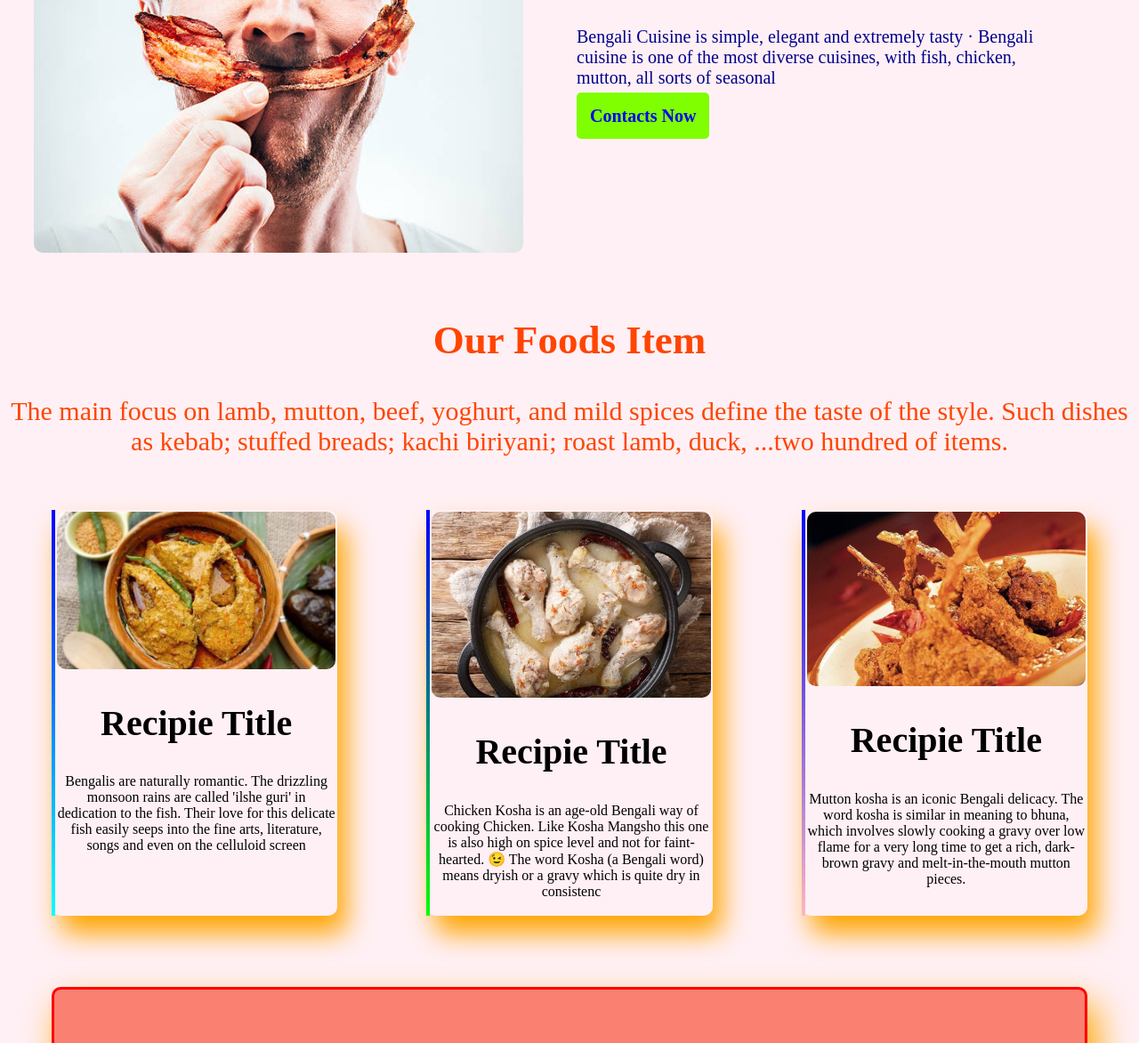
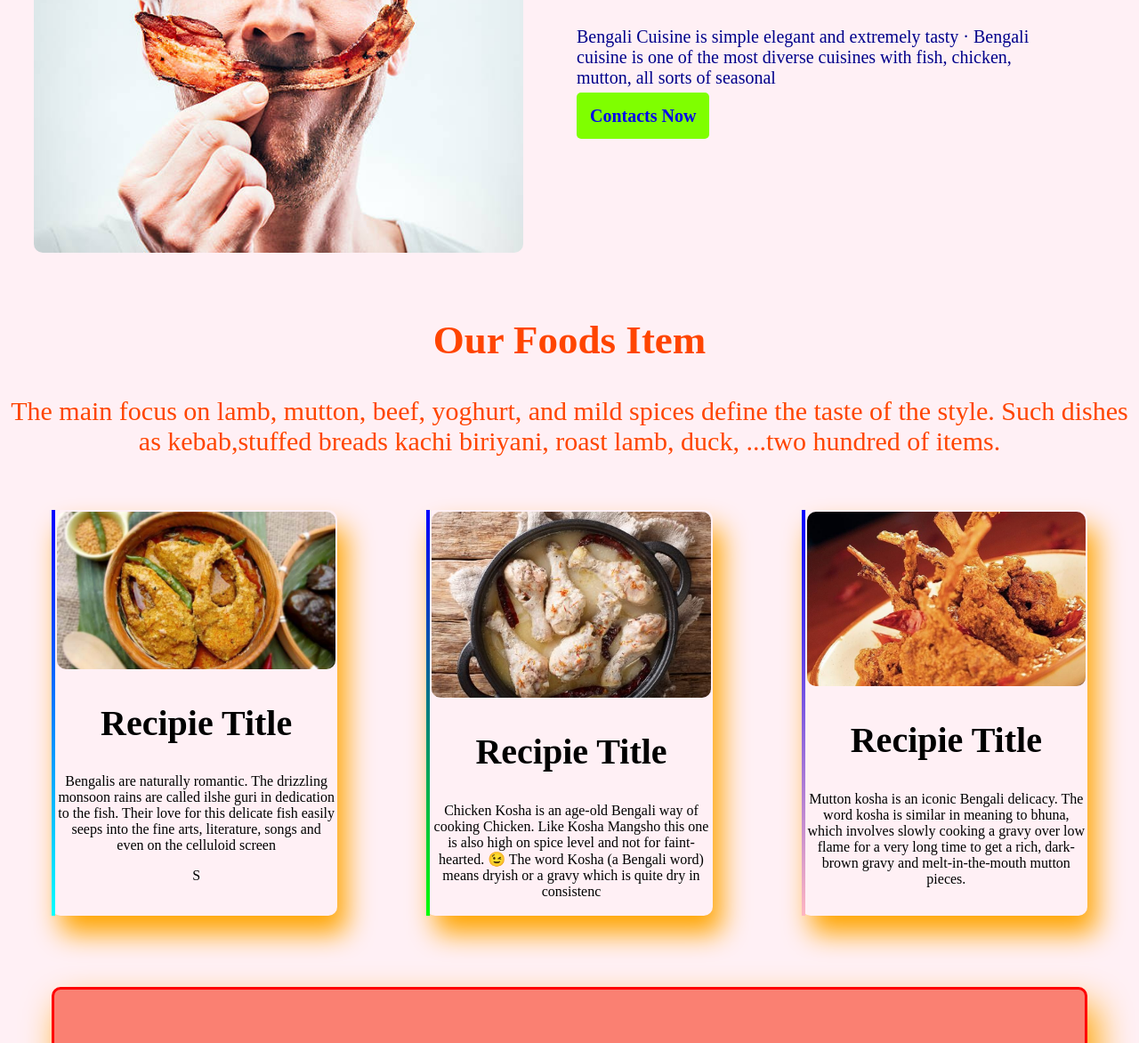
Before and after one commit to shajibsarder/bengali-food-network, a plain HTML site: page index.html in a window 1280 px wide. Shown: the part 696-1868 px from the top of the page at 89% size. Drawn offline with Linux system fonts and the light colour scheme; a web font is replaced by a local one.

Commit message:
third add

```diff
--- a/index.html
+++ b/index.html
@@ -33,8 +33,8 @@
         </div>
         <div class="half-width">
             <h1 id="about-color"> About Bengali Food </h1>
-            <p> Bengali Cuisine is simple, elegant and extremely tasty · Bengali cuisine is one of the most diverse
-                cuisines, with fish, chicken, mutton, all sorts of seasonal</p>
+            <p> Bengali Cuisine is simple elegant and extremely tasty · Bengali cuisine is one of the most diverse
+                cuisines with fish, chicken, mutton, all sorts of seasonal</p>
 
             <a class="button" target="-blank" href=" https://www.grameenphone.com/bn"> Contacts Now </a>
         </div>
@@ -45,17 +45,16 @@
             <h1> Our Foods Item </h1>
             <p> The main focus on lamb, mutton, beef, yoghurt, and mild spices define the taste of the style. Such
                 dishes as
-                kebab; stuffed breads; kachi biriyani; roast lamb, duck, ...two hundred of items.</p>
+                kebab,stuffed breads kachi biriyani, roast lamb, duck, ...two hundred of items.</p>
         </div>
-
         <div class="container-flex">
-
             <div id="elish" class="item">
                 <img class="one" src="img/food/ff.jpg">
                 <h2 class="text"> Recipie Title</h2>
-                <p>Bengalis are naturally romantic. The drizzling monsoon rains are called 'ilshe guri' in dedication to
+                <p>Bengalis are naturally romantic. The drizzling monsoon rains are called ilshe guri in dedication to
                     the fish. Their love for this delicate fish easily seeps into the fine arts, literature, songs and
                     even on the celluloid screen</p>
+                S
             </div>
             <div id="chicken" class=" item">
                 <img class="one" src="img/food/ww.jpg">
@@ -63,7 +62,6 @@
                 <p>Chicken Kosha is an age-old Bengali way of cooking Chicken. Like Kosha Mangsho this one is also high
                     on spice level and not for faint-hearted. 😉 The word Kosha (a Bengali word) means dryish or a gravy
                     which is quite dry in consistenc</p>
-
             </div>
             <div id="matton" class="item">
                 <img class=" one" src="img/food/oo.jpg">
@@ -97,7 +95,7 @@
     <section>
         <footer>
             <div class="footer">
-                <h1> Bengali Food World </h1>
+                <h1> Bengali Food Corner </h1>
                 <p>Eat Bengali Healthy food &amp; Keep Healthy Life</p>
             </div>
         </footer>
```
Also changed, not shown: style.css (+5 -20 lines).
